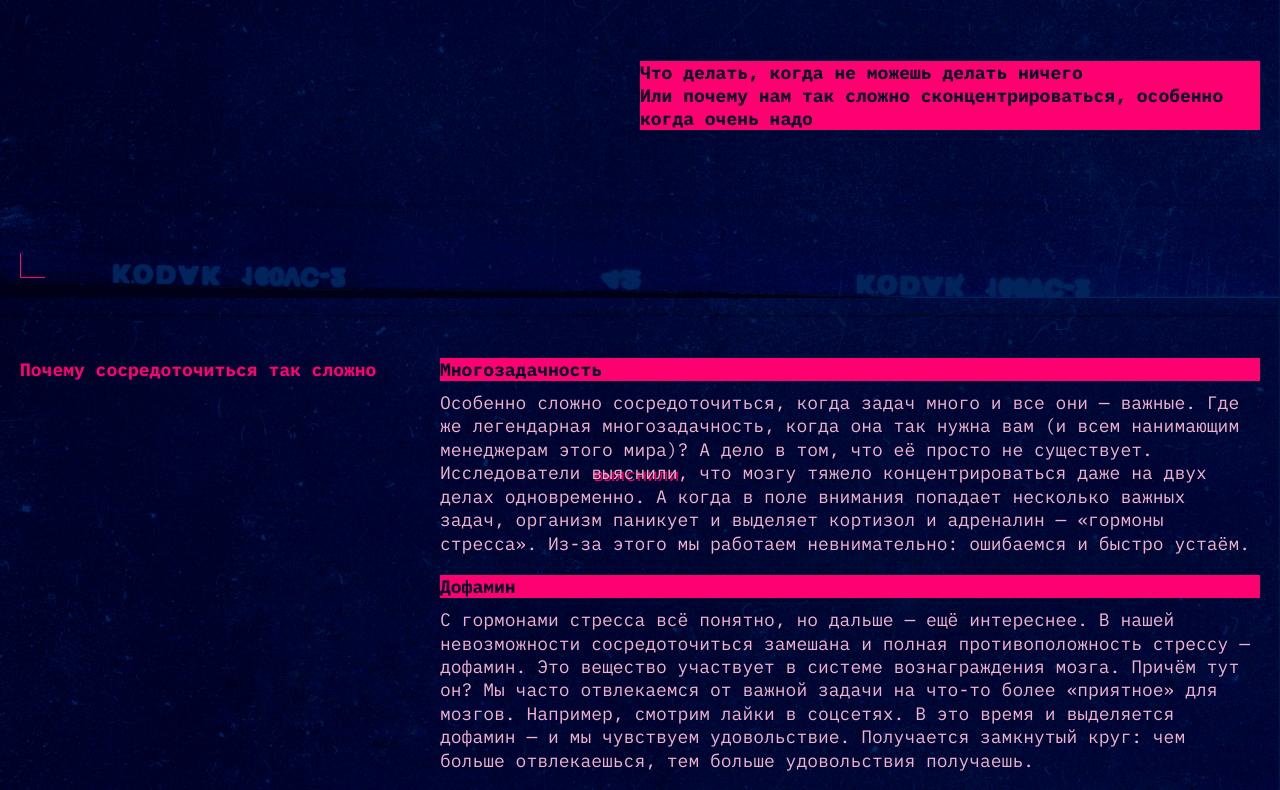
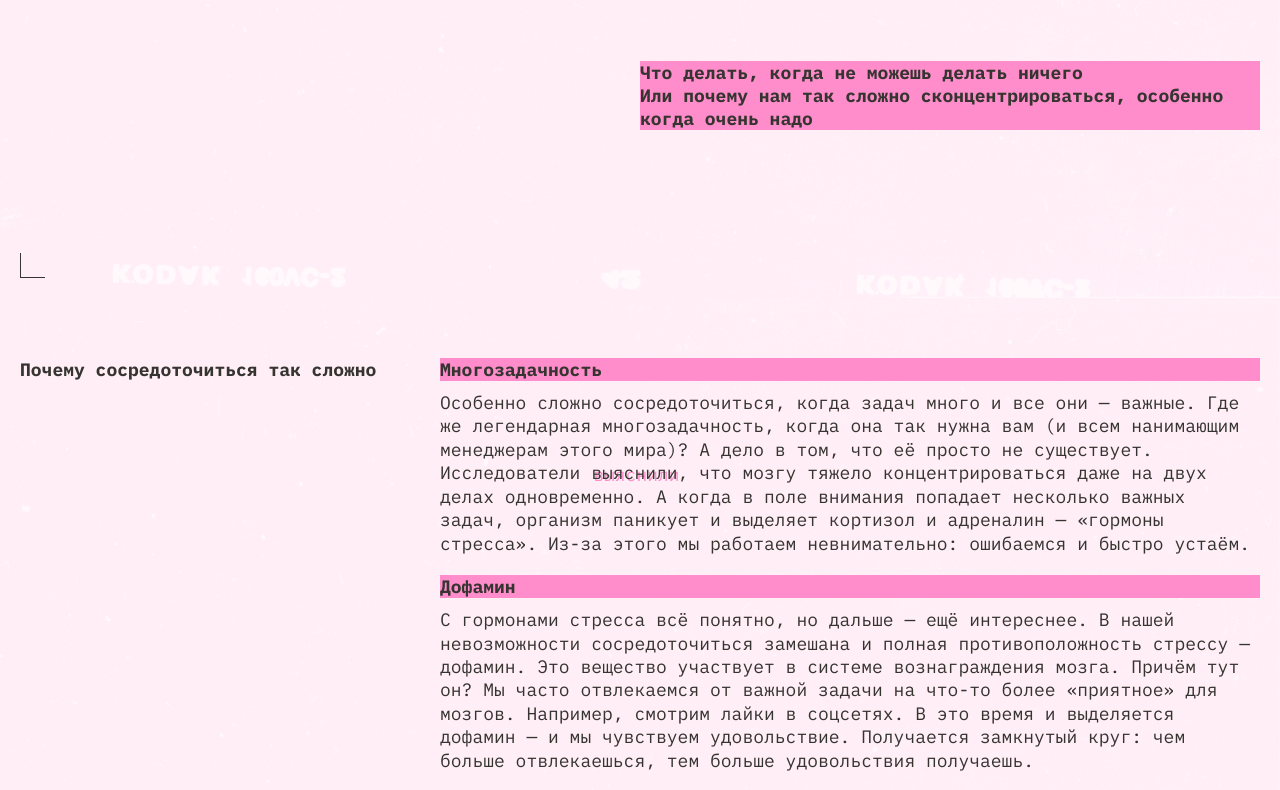
Before and after one commit to Xorogaz/slozhno-sosredotochitsya-fd, a plain HTML site: page index.html in a window 1280 px wide. Shown: the part 502-1292 px from the top of the page. Drawn offline with Linux system fonts and the light colour scheme.

Commit message:
prereview fix

```diff
--- a/styles/style.css
+++ b/styles/style.css
@@ -82,7 +82,6 @@
 .theme-decor {
   color: var(--theme-color);
   background-color: var(--accent-color);
-  color: #000028;
   font-weight: bold;
   font-size: 18px;
 }
--- a/styles/variables.css
+++ b/styles/variables.css
@@ -1,3 +1,4 @@
+@media (prefers-color-scheme: dark) {
   :root {
     --rec-visibility: inline;
     --accent-color: #FF0070;
@@ -7,6 +8,20 @@
     --theme-color: #000028;
     --top-and-question-color: #FF0070;
     --text-color: #F1B2CE;
+  }
+}
+
+@media (prefers-color-scheme: light) {
+  :root {
+    --rec-visibility: none;
+    --accent-color: #FF8DCB;
+    --title-color: #FFC2E6;
+    --background-picture: url(../images/cover-image-light.png);
+    --background-color-change: #F5F5F5;
+    --theme-color: #353430;
+    --top-and-question-color: #353430;
+    --text-color: #353430;
+  }
 }
 
 @media (max-width: 768px) {
```
Lines whose indentation alone changed are shown as unchanged.
